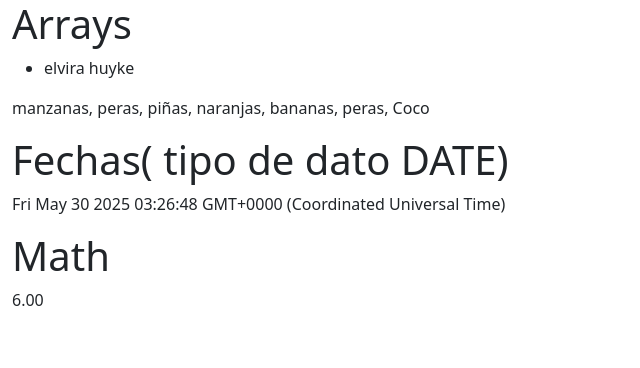
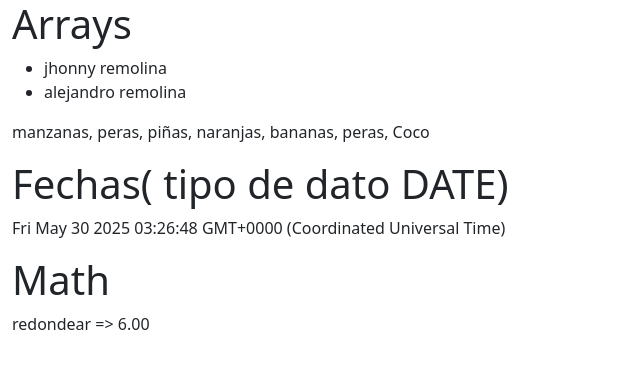
Before and after one commit to jremolina/JS, a plain HTML site: page index.html in a window 1280 px wide. Shown: the whole page, without its empty margins (0-640 px from the left). Drawn offline with nearby package versions, Linux system fonts and the light colour scheme.

Commit message:
condicionales

```diff
--- a/index.html
+++ b/index.html
@@ -1,21 +1,15 @@
 <!DOCTYPE html>
 <html lang="en">
+
 <head>
   <title>Title</title>
   <!-- Required meta tags -->
   <meta charset="utf-8" />
-    <meta
-      name="viewport"
-      content="width=device-width, initial-scale=1, shrink-to-fit=no"
-    />
+  <meta name="viewport" content="width=device-width, initial-scale=1, shrink-to-fit=no" />
 
   <!-- Bootstrap CSS v5.2.1 -->
-    <link
-      href="https://cdn.jsdelivr.net/npm/bootstrap@5.3.2/dist/css/bootstrap.min.css"
-      rel="stylesheet"
-      integrity="sha384-T3c6CoIi6uLrA9TneNEoa7RxnatzjcDSCmG1MXxSR1GAsXEV/Dwwykc2MPK8M2HN"
-      crossorigin="anonymous"
-    />
+  <link href="https://cdn.jsdelivr.net/npm/bootstrap@5.3.2/dist/css/bootstrap.min.css" rel="stylesheet"
+    integrity="sha384-T3c6CoIi6uLrA9TneNEoa7RxnatzjcDSCmG1MXxSR1GAsXEV/Dwwykc2MPK8M2HN" crossorigin="anonymous" />
 </head>
 
 <body>
@@ -36,7 +30,7 @@
 
       <h1 class="display-6">Math</h1>
 
-        <p id="math"></p>
+      <p id="math">Redondear</p>
 
 
     </div>
@@ -47,16 +41,13 @@
   <!-- Bootstrap JavaScript Libraries -->
   <script src="script.js"></script>
 
-    <script
-      src="https://cdn.jsdelivr.net/npm/@popperjs/core@2.11.8/dist/umd/popper.min.js"
+  <script src="https://cdn.jsdelivr.net/npm/@popperjs/core@2.11.8/dist/umd/popper.min.js"
     integrity="sha384-I7E8VVD/ismYTF4hNIPjVp/Zjvgyol6VFvRkX/vR+Vc4jQkC+hVqc2pM8ODewa9r"
-      crossorigin="anonymous"
-    ></script>
+    crossorigin="anonymous"></script>
 
-    <script
-      src="https://cdn.jsdelivr.net/npm/bootstrap@5.3.2/dist/js/bootstrap.min.js"
+  <script src="https://cdn.jsdelivr.net/npm/bootstrap@5.3.2/dist/js/bootstrap.min.js"
     integrity="sha384-BBtl+eGJRgqQAUMxJ7pMwbEyER4l1g+O15P+16Ep7Q9Q+zqX6gSbd85u4mG4QzX+"
-      crossorigin="anonymous"
-    ></script>
+    crossorigin="anonymous"></script>
 </body>
+
 </html>
--- a/script.js
+++ b/script.js
@@ -116,7 +116,7 @@ let personas = [
   { nombre: "elvira", apellido: "huyke" },
 ];
 
-const filtropersonas = personas.filter((x) => x.apellido == "huyke");
+const filtropersonas = personas.filter((x) => x.apellido == "remolina");
 console.log(filtropersonas);
 
 let a = "";
@@ -185,7 +185,7 @@ let meses = ['enero', 'febrero', 'marzo', 'abril', 'mayo', 'junio', 'julio', 'ag
 const date = new Date();
 
 let res = date.getDate() + ' ' + meses[date.getMonth()] + ' ' + date.getFullYear();
-  console.log(res);
+console.log(res);
 
 date.getUTCDate();
 console.log(date);
@@ -198,7 +198,40 @@ document.getElementById("fechas").innerHTML = date;
 console.log(Math.PI)
 
 let numero = 5.74
+
 console.log(Math.round(numero).toPrecision(3));
 console.log(Math.fround(numero).toPrecision(3));
 
-document.getElementById("math").innerHTML = Math.round(numero).toPrecision(3);
+let redondear = "<p> redondear => " + Math.round(numero).toPrecision(3) + "</p>";
+
+document.getElementById("math").innerHTML = redondear
+
+
+///////////////////// condicionales /////////////////////////
+
+let edad = Math.round((Math.random()) * 100);
+console.log(edad)
+
+if (edad > 60) {
+  console.log('no')
+} else {
+  if (edad < 18) {
+    console.log('no')
+  } else {
+    console.log('si')
+  }
+}
+
+let estilo = 'cumbia'
+
+switch (estilo) {
+  case 'pop':
+    console.log('bruno mars')
+    break;
+  case 'rock':
+    console.log('metallica')
+    break;
+  default:
+    console.log('no existe')
+    break;
+}
```
Lines whose indentation alone changed are shown as unchanged.
